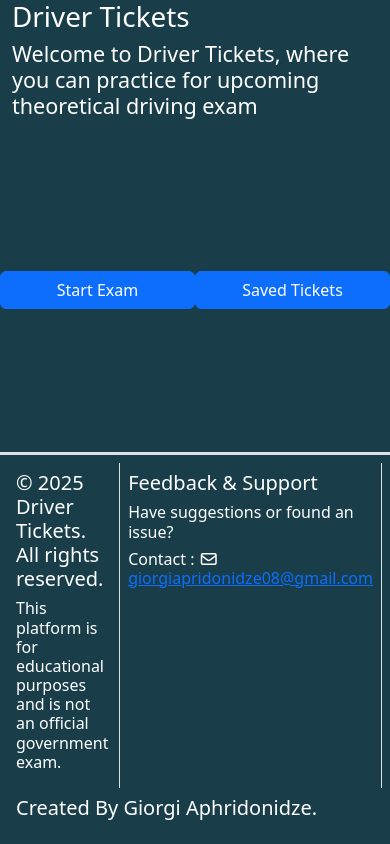
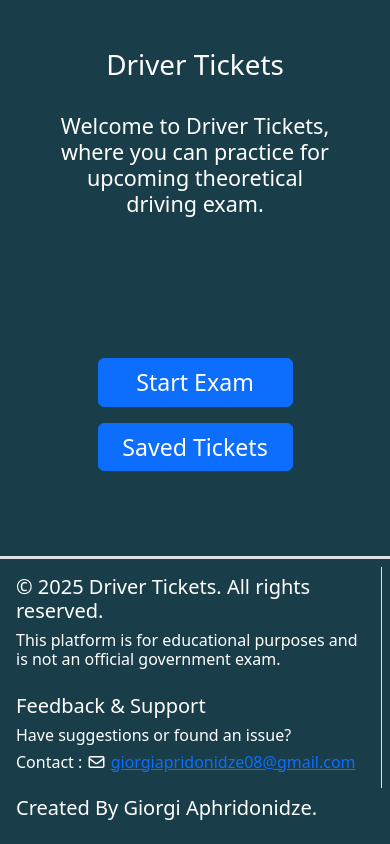
Before and after one commit to Apridonidze/driver-tickets, a React (Vite) app in the folder frontend/: page / in a window 390 px wide. Built offline with nearby package versions, Linux system fonts and the light colour scheme; no server answers.

Commit message:
style : add main color to whole project , made Main.jsx responsive

```diff
--- a/frontend/src/container/Main.jsx
+++ b/frontend/src/container/Main.jsx
@@ -29,23 +29,23 @@ const Main = () => {
 
     return(
         <div className="main-container container d-flex flex-column justify-content-between" style={{minHeight : '100vh'}}>
-            <div className="title">
-                <h1>Driver Tickets</h1>
-                <h4>Welcome to Driver Tickets, where you can practice for upcoming theoretical driving exam</h4>
+            <div className="title text-center align-items center p-5">
+                <h1 className="pb-4">Driver Tickets</h1>
+                <h4>Welcome to Driver Tickets, where you can practice for upcoming theoretical driving exam.</h4>
             </div>
 
-            <div className="buttons row row-cols-2">
-                <Link to='/exam' className="btn btn-primary">Start Exam</Link>
-                <Link to='/saved-tickets' className="btn btn-primary">Saved Tickets</Link>
+            <div className="buttons row row-cols-1 gap-3 d-flex flex-column align-items-center ">
+                <Link to='/exam' className="btn btn-primary fs-3 w-50">Start Exam</Link>
+                <Link to='/saved-tickets' className="btn btn-primary fs-3 w-50">Saved Tickets</Link>
             </div>
 
             <div className="footer row border-top border-3 p-2">
-                <div className="col border-end p-2">
+                <div className="col col-12 col-sm-4 border-end p-2">
                     <h5>© 2025 Driver Tickets. All rights reserved.</h5>
                     <h6>This platform is for educational purposes and is not an official government exam.</h6>
                 </div>
 
-                <div className="col border-end p-2">
+                <div className="col col-12 col-sm-4 border-end p-2">
                     <h5>Feedback & Support</h5>
                     <h6>Have suggestions or found an issue?</h6>
                     <h6>Contact : <i class="fa-regular fa-envelope"></i> <a href="mailto:giorgiapridonidze08@gmail.com">giorgiapridonidze08@gmail.com</a></h6>
```
